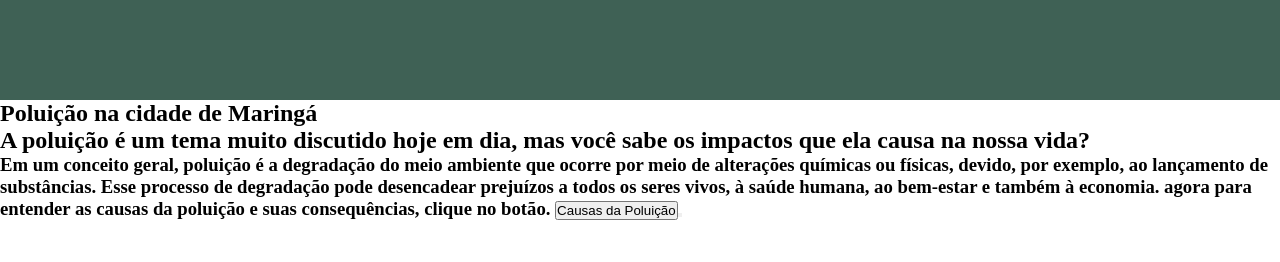
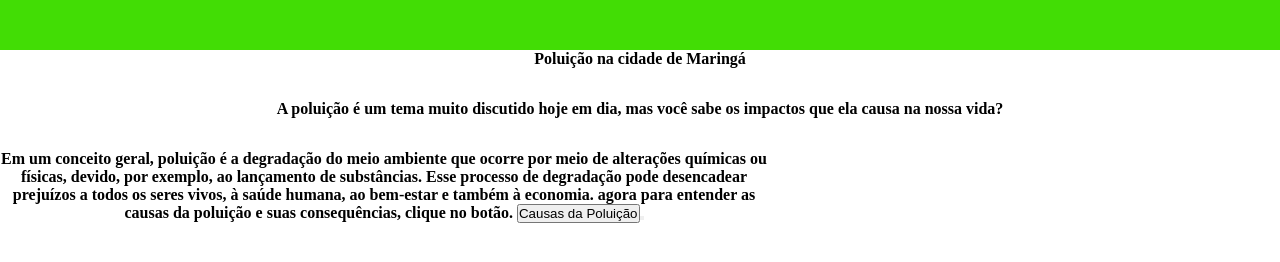
Before and after one commit to nathannn007/segundof, a plain HTML site: page index.html in a window 1280 px wide. Drawn offline with Linux system fonts and the light colour scheme.

Commit message:
Update geral.css

```diff
--- a/geral.css
+++ b/geral.css
@@ -1,6 +1,10 @@
 :root {
-    --cor_de_fundo:#3F6155;
-    --cor_primaria-fonte:#3DAD86;
+    --cor_de_fundo:#15b457;
+    --cor_primeira_fonte:#139664;
+}
+:root {
+    --cor_de_fundo:#42dd05;
+    --cor_primaira_fonte:#0debc6;
 }
 * {
     margin: 0;
@@ -8,13 +12,47 @@
 }
 .banner {
     width: 100%;
-    height: 100px;
+    height: 50px;
     background-color: var(--cor_de_fundo);
 }
-.rodape{
-    background-color: var(--cor_de_fundo);
+.conteudo {
+    width:100%;
+    height: 50px;
 }
-.conteúdo{
-    width: 100%;
-    height: 500px;
+h1{
+    font-size: 100%;
+    text-align: center;
+    width:100%;
+    height: 50px;
 }
+h2{
+    font-size: 100%;
+    text-align: center;
+    width:100%;
+    height: 50px;
+}
+
+h3{
+    font-size: 100%;
+    text-align: center;
+    width:60%;
+    height: 50px;
+}
+.conteudo2{
+    width:100%;
+    height: 50px;
+
+}
+h4{
+    font-size: 100%;
+    text-align: center;
+    width:60%;
+    height: 50px;
+}
+h5{
+    font-size: 100%;
+    text-align: center;
+    width:60%;
+    height: 50px;
+
+}
```
